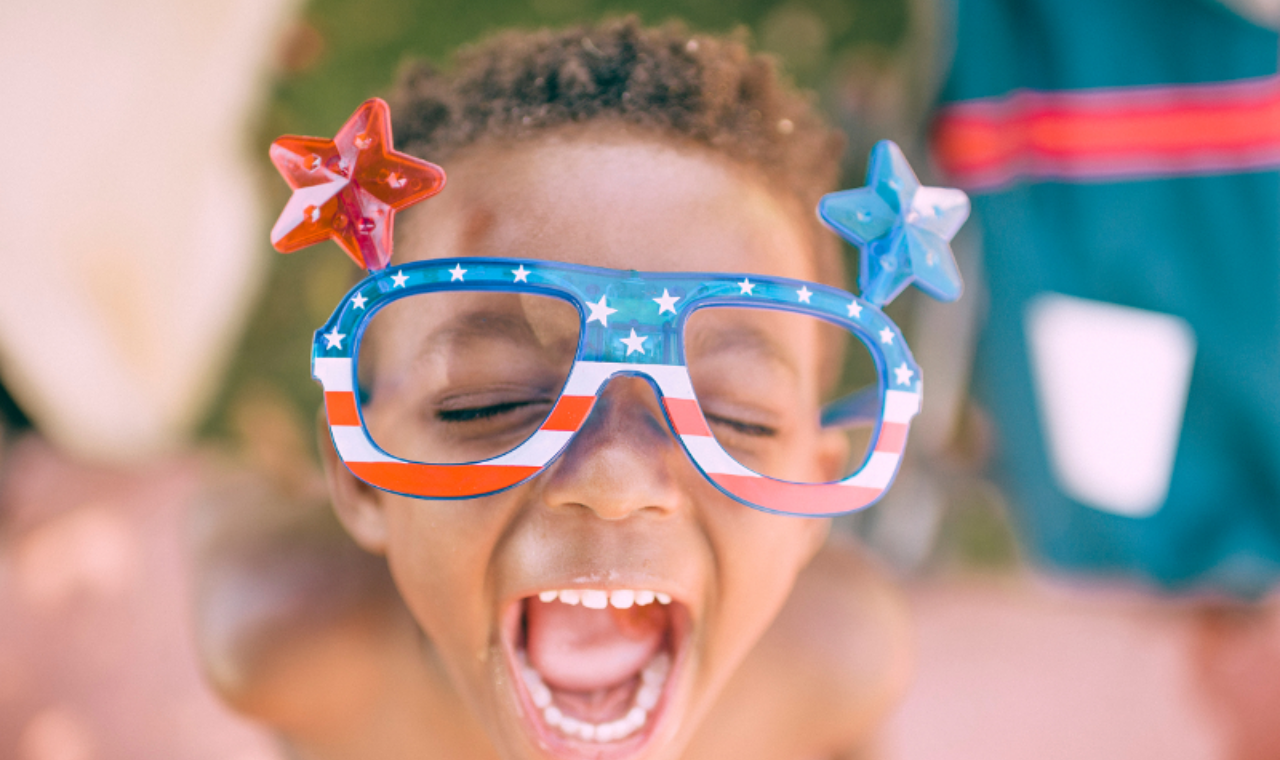
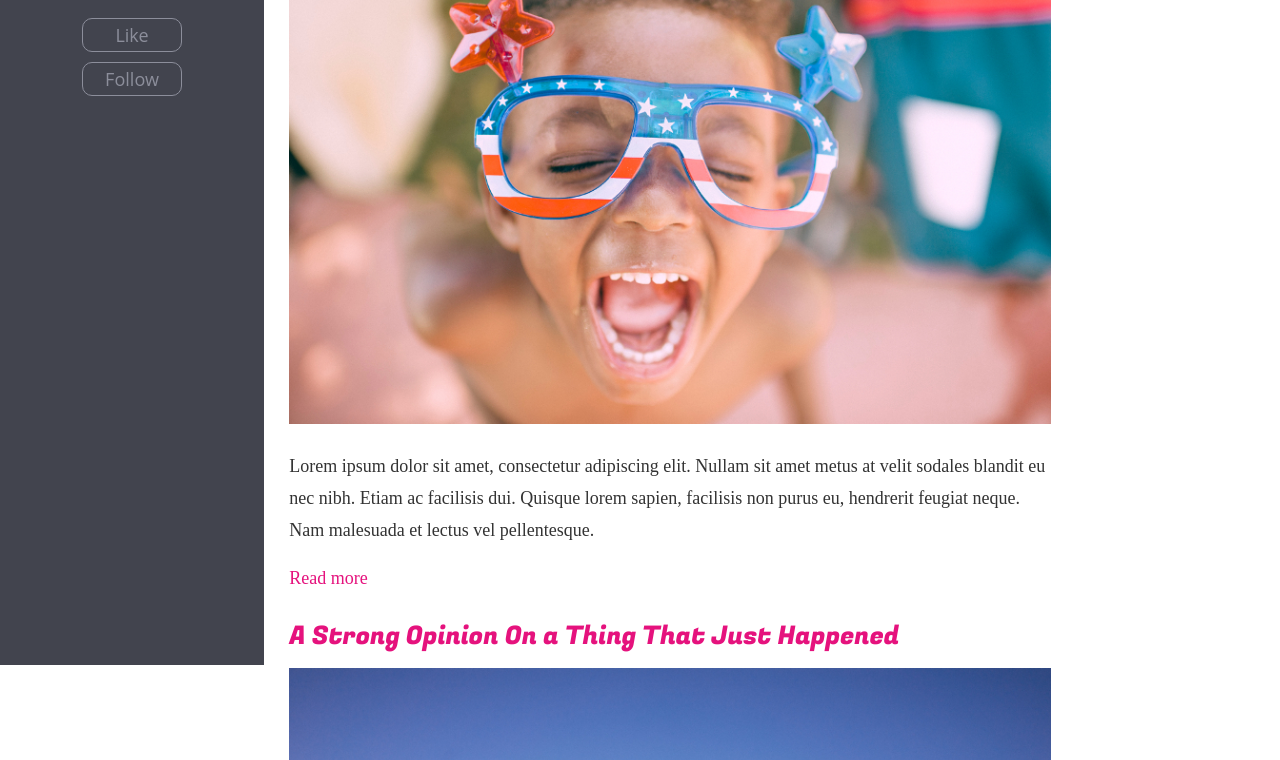
Before and after one commit to Barbi1204/blogre, a plain HTML site: page index.html in a window 1280 px wide. Shown: the part 135-895 px from the top of the page. Drawn offline with Linux system fonts and the light colour scheme; a web font is replaced by a local one.

Commit message:
add base file structure

```diff
--- a/index.html
+++ b/index.html
@@ -2,6 +2,7 @@
 <html lang=”HU”>
 <head>
   <meta charset="utf-8">
+    <meta name="viewport" content="width=device-width, initial-scale=1">
   <title>Valami</title>
   <meta name="viewport" content="width=device-width, initial-scale=1">
 <link rel=stylesheet type="text/css" href="main.css" title="main">
@@ -12,15 +13,15 @@
 <header class="main-header">
     <h1>CodeBerry Light</h1>
 		<p id="main-header">A Simple Blog Theme</p>
-		<a href="#">Like</a>
-		<a href="#">Follow</a>
+		<a href="#" class="button">Like</a>
+		<a href="#" class="button">Follow</a>
     </header>
 	<main class="primary-content">
     <article class="post">
 		<h2>A Cool Article About Something Edgy</h2>
 		<img src="assets/image-01.jpg" alt="kis lány" class="picture">
 		<p>Lorem ipsum dolor sit amet, consectetur adipiscing elit. Nullam sit amet metus at velit sodales blandit eu nec nibh. Etiam ac facilisis dui. Quisque lorem sapien, facilisis non purus eu, hendrerit feugiat neque. Nam malesuada et lectus vel pellentesque.</p>
-		<a href="#">Read more</a>
+		<a href="#" >Read more</a>
 	</article>
 	<article class="post">
 		<h2>A Strong Opinion On a Thing That Just Happened</h2>
@@ -34,7 +35,7 @@
 		<p>Lorem ipsum dolor sit amet, consectetur adipiscing elit. Nullam sit amet metus at velit sodales blandit eu nec nibh. Etiam ac facilisis dui. Quisque lorem sapien, facilisis non purus eu, hendrerit feugiat neque. Nam malesuada et lectus vel pellentesque.</p>
 		<a href="#">Read more</a>
 	</article>
-	<a href="#">Load more stories...</a>
+	<a href="#" class="load">Load more stories...</a>
     </main>
 </body>
 </html>
--- a/main.css
+++ b/main.css
@@ -37,12 +37,17 @@ table {
         border-collapse: collapse;
         border-spacing: 0;}
 /* ==== A SIMPLE CSS RESET FROM ERIC MEYER ==== */
+* {
+	box-sizing: border-box;}
+/* ==== HELPER COLORS FOR LAYOUT ==== */
+
+/*
 .main-header {
 	background-color: rgba(255, 248, 53, .3);}
 .primary-content {
 	background-color: rgba(140, 96, 255, .3);}
 .post {
-	background-color: rgba(255, 0, 0, .3);}
+	background-color: rgba(255, 0, 0, .3);}*/
 body {
     font-family: 'Monda';
 font-size: 1.125rem;
@@ -55,4 +60,88 @@ h2 {font-size: 1.6rem;
 color: #e5127d;}
 #main-header {font-size: 1.125rem;
 letter-spacing: 0.125rem;}
-.picture { width: 100%}
+/* ==== LAYOUT STYLES ==== */
+
+/* Main Header Styles */
+.main-header {
+	text-align: center;
+	padding: 1.25rem;
+    color: #fff;
+	background-color: #42444e;}
+@media (min-width: 768px) {
+    .main-header {
+			position: fixed;
+			top: 0;
+			height: 100%;
+			width: 33.3%;
+		}
+}
+@media (min-width: 1025px) {
+
+	.main-header {
+		width: 20.625%;
+	}
+
+}
+/* Primary Content Wrapper Styles */
+
+@media (min-width: 768px) {
+
+	.primary-content {
+		float: right;
+		width: 66.6%;
+		max-width: 812px;
+	}
+
+}
+@media (min-width: 1025px) {
+
+	.primary-content {
+		float: none;
+		position: absolute;
+        left: 20.625%;
+	}
+
+}
+
+/* Article Styles */
+.post {
+	width: 95%;
+	margin: 0 auto 1rem;
+    padding: 0.3125rem;}
+
+.picture {
+	width: 100%;}
+h1,h2,h3,h4,h5,h6,hgroup,
+ul,ol,dd,
+p,figure,
+pre,table,fieldset,hr,
+img,
+.main-header, .primary-content {
+    margin-bottom: 1rem;}
+/* ==== COMPONENT STYLES ==== */
+
+.button {
+	display: inline-block;
+	border: 1px solid #8c8e9b;
+	color: #8c8e9b;
+	border-radius: 10px;
+	padding-right: 5px;
+	padding-left: 5px;
+	margin: 5px;
+	width: 100px;
+	font-family: 'Open Sans', sans-serif;}
+.button:hover {
+	border: 1px solid #b60e63;}
+.load {
+	display: block;
+	text-align: center;
+	padding: 0.625rem;
+	font-size: 1.25rem;
+	color: #8c8e9b;}
+/* ==== BASE STYLES ==== */
+a {
+	color: #e5127d;
+	text-decoration: none;}
+a:hover {
+	color: #b60e63;}
```
